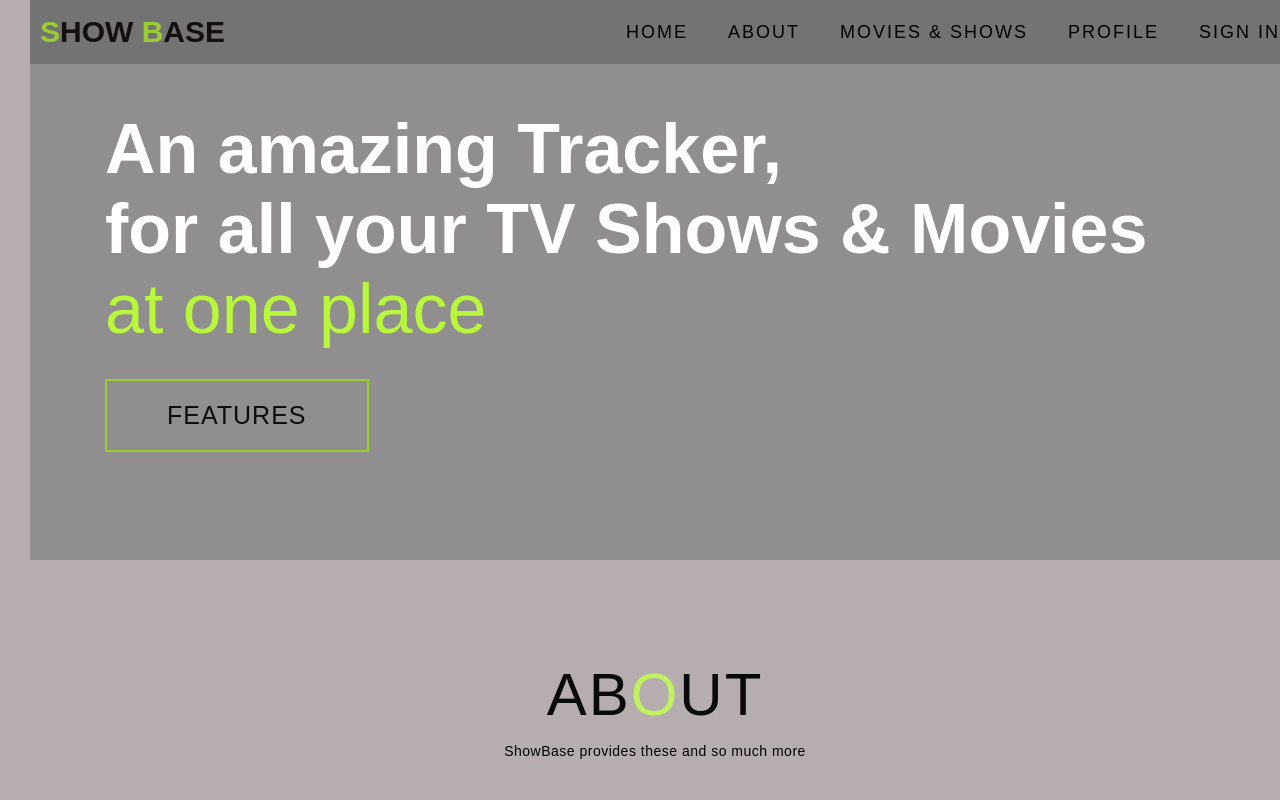
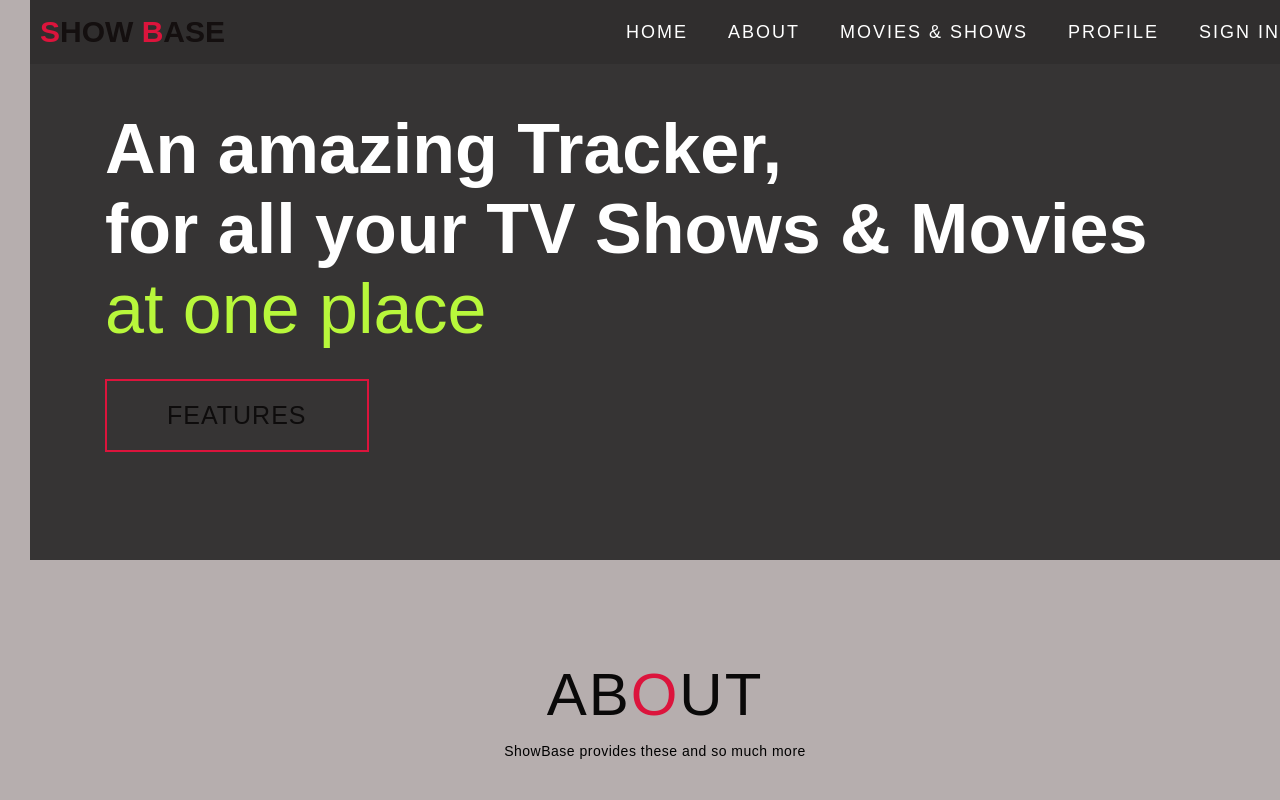
Before and after one commit to NiranjanaV/ShowBase, a React (Create React App) app: page / in a window 1280 px wide. Shown: the top 800 px of the page. Built offline with nearby package versions, Linux system fonts and the light colour scheme.

Commit message:
UI Color changes

```diff
--- a/src/components/index.css
+++ b/src/components/index.css
@@ -65,7 +65,7 @@ section {
   position: absolute;
   margin-left: 5px;
   font-size: smaller;
-  background-color: lightgrey;
+  background-color: black;
 }
 .list {
   display: flex;
--- a/src/components/styles.css
+++ b/src/components/styles.css
@@ -48,7 +48,7 @@ p {
   text-align: center;
 }
 .section-title span {
-  color: rgb(193, 243, 94);
+  color: crimson;
 }
 
 .cta {
@@ -56,7 +56,7 @@ p {
   padding: 10px 30px;
   color: rgb(14, 12, 12);
   background-color: transparent;
-  border: 2px solid yellowgreen;
+  border: 2px solid crimson;
   font-size: 2rem;
   text-transform: uppercase;
   letter-spacing: 0.1rem;
@@ -66,7 +66,7 @@ p {
 }
 .cta:hover {
   color: rgb(8, 8, 8);
-  background-color: yellowgreen;
+  background-color: crimson;
 }
 .brand h1 {
   font-size: 3rem;
@@ -74,7 +74,7 @@ p {
   color: rgb(20, 15, 15);
 }
 .brand h1 span {
-  color: yellowgreen;
+  color: crimson;
 }
 
 /* Header section */
@@ -103,7 +103,7 @@ p {
 #header .nav-list ul {
   list-style: none;
   position: absolute;
-  background-color: rgb(31, 30, 30);
+  background-color: white;
   width: 100vw;
   height: 100vh;
   left: 100%;
@@ -124,7 +124,7 @@ p {
   font-weight: 500;
   letter-spacing: 0.2rem;
   text-decoration: none;
-  color: rgb(0, 0, 0);
+  color: white;
   text-transform: uppercase;
   padding: 20px;
   display: block;
@@ -135,7 +135,7 @@ p {
   top: 50%;
   left: 50%;
   transform: translate(-50%, -50%) scale(0);
-  color: rgba(255, 255, 255, 0.021);
+  color: white;
   font-size: 13rem;
   letter-spacing: 50px;
   z-index: -1;
@@ -146,7 +146,7 @@ p {
   letter-spacing: initial;
 }
 #header .nav-list ul li:hover a {
-  color: yellowgreen;
+  color: crimson;
 }
 #header .hamburger {
   height: 60px;
@@ -219,7 +219,7 @@ p {
   top: 0;
   height: 100%;
   width: 100%;
-  background-color: grey;
+  background-color: black;
   opacity: 0.7;
   z-index: -1;
 }
@@ -254,7 +254,7 @@ p {
   left: 0;
   height: 100%;
   width: 0;
-  background-color: yellowgreen;
+  background-color: crimson;
   animation: text_reveal_box 1s ease;
   animation-delay: 0.5s;
 }
@@ -449,7 +449,7 @@ p {
   top: 19px;
   height: 98%;
   width: 98%;
-  border: 7px solid yellowgreen;
+  border: 7px solid crimson;
   z-index: -1;
 }
 /* End Completed Section */
@@ -479,7 +479,7 @@ p {
   margin-bottom: 20px;
 }
 #Stopped .col-right .cta {
-  color: black;
+  color: white;
   margin-bottom: 50px;
   padding: 10px 20px;
   font-size: 2rem;
@@ -497,7 +497,7 @@ p {
   top: 19px;
   height: 98%;
   width: 98%;
-  border: 7px solid yellowgreen;
+  border: 7px solid crimson;
   z-index: -1;
 }
 /* End Stopped Section */
@@ -524,7 +524,7 @@ p {
   justify-content: center;
   align-items: center;
   flex-direction: column;
-  box-shadow: 18px 18px 18px 0 grey;
+  box-shadow: 18px 18px 18px 0 black;
   transition: 0.3s ease box-shadow;
 }
 /* #contact .contact-item:hover {
@@ -549,7 +549,7 @@ p {
 
 /* Footer */
 #footer {
-  background-image: linear-gradient(60deg, grey 0%, #485563 100%);
+  background-image: linear-gradient(60deg, black 0%, #485563 100%);
 }
 #footer .footer {
   min-height: 200px;
@@ -679,7 +679,7 @@ p {
     top: 34px;
     height: 98%;
     width: 98%;
-    border: 10px solid yellowgreen;
+    border: 10px solid crimson;
   }
   #about .col-right {
     text-align: left;
```
